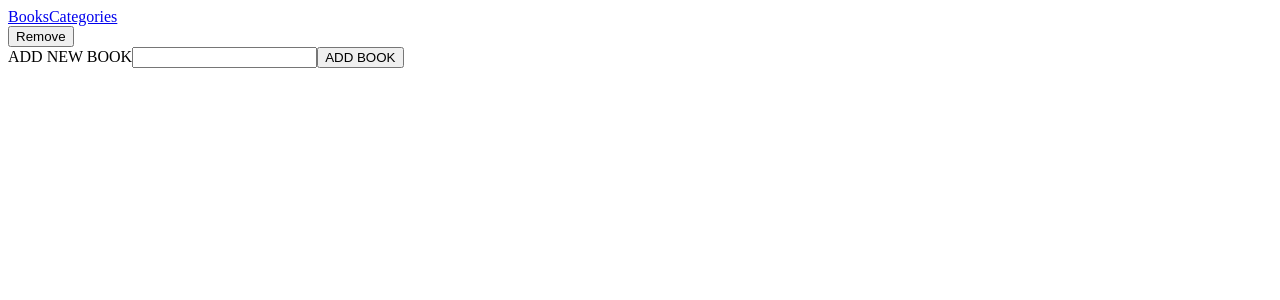
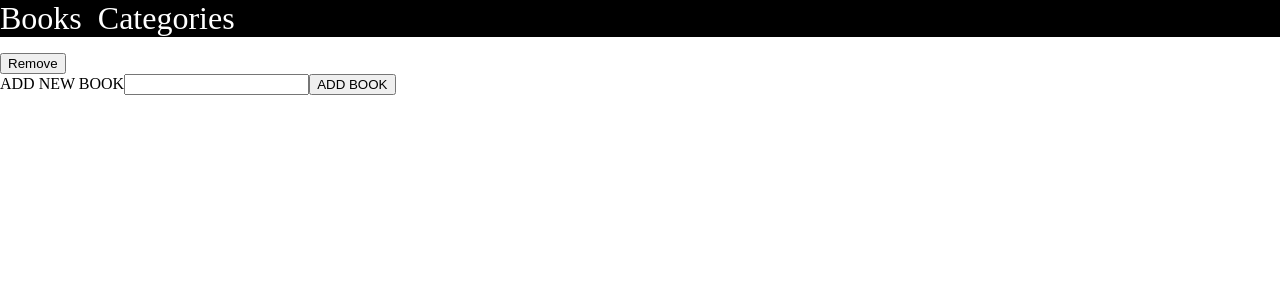
Before and after one commit to jonathastavares/bookstore, a React (Create React App) app: page / in a window 1280 px wide. Shown: the top 300 px of the page. Built offline with nearby package versions, Linux system fonts and the light colour scheme.

Commit message:
Fix stylelint errors

```diff
--- a/src/App.js
+++ b/src/App.js
@@ -5,19 +5,20 @@ import {
 import React from 'react';
 import Books from './components/books/book';
 import Categories from './components/categories/category';
+import './app.css';
 
 class App extends React.Component {
   render() {
     return (
       <Router>
         <div>
-          <nav>
+          <nav className="navbar">
             <div>
               <span>
-                <Link to="/">Books</Link>
+                <Link to="/" className="nav-link">Books</Link>
               </span>
               <span>
-                <Link to="/categories">Categories</Link>
+                <Link to="/categories" className="nav-link">Categories</Link>
               </span>
             </div>
           </nav>
--- /dev/null
+++ b/src/app.css
@@ -0,0 +1,16 @@
+body {
+  margin: 0;
+}
+
+.navbar {
+  background-color: black;
+  padding: 0;
+  font-size: 2em;
+  margin-bottom: 0.5em;
+}
+
+.nav-link {
+  color: white;
+  margin-right: 0.5em;
+  text-decoration: none;
+}
```
